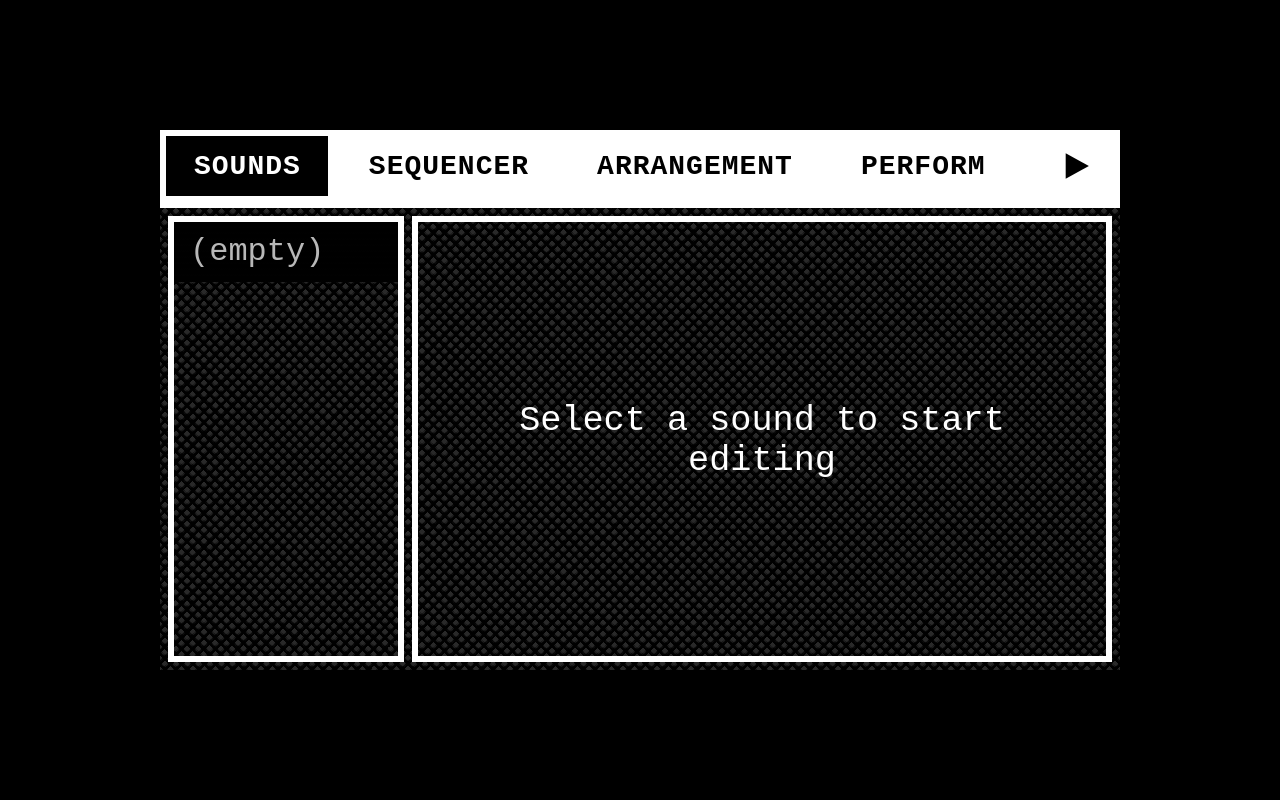
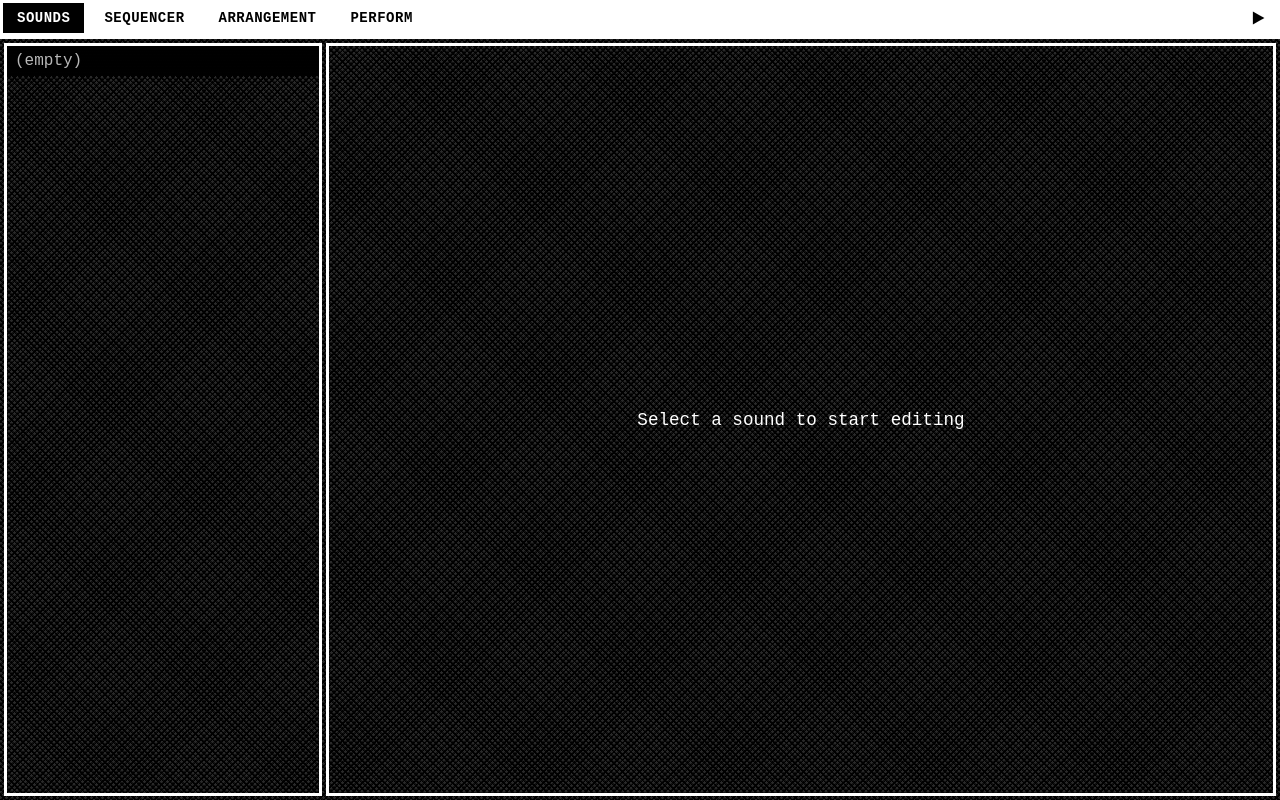
Before and after one commit to Zandman001/subcellos, a React (Vite) app in the folder rpsx/: page / in a window 1280 px wide. Built offline with nearby package versions, Linux system fonts and the light colour scheme; a web font is replaced by a local one.

Commit message:
mashallah

```diff
--- a/rpsx/src/Shell.tsx
+++ b/rpsx/src/Shell.tsx
@@ -285,23 +285,12 @@ export default function Shell() {
     const root = document.documentElement
     document.body.classList.add('ark-fixed')
     const apply = () => {
-      const { w: BASE_W, h: BASE_H } = basePresets[baseIdx]
-      root.style.setProperty('--ark-base-w', BASE_W + 'px')
-      root.style.setProperty('--ark-base-h', BASE_H + 'px')
-      const ww = window.innerWidth
-      const wh = window.innerHeight
-      const sx = ww / BASE_W
-      const sy = wh / BASE_H
-      const raw = Math.min(sx, sy)
-      // If we have room, snap to an integer for crisp pixels; otherwise allow fractional fit
-      const s = raw >= 1 ? Math.floor(raw) : Math.max(0.1, raw)
-      const usedW = BASE_W * s
-      const usedH = BASE_H * s
-      const left = Math.floor((ww - usedW) / 2)
-      const top = Math.floor((wh - usedH) / 2)
-      root.style.setProperty('--ark-scale', String(s))
-      root.style.setProperty('--ark-left', left + 'px')
-      root.style.setProperty('--ark-top', top + 'px')
+      // Fullscreen mode: just use viewport dimensions directly
+      root.style.setProperty('--ark-base-w', window.innerWidth + 'px')
+      root.style.setProperty('--ark-base-h', window.innerHeight + 'px')
+      root.style.setProperty('--ark-scale', '1')
+      root.style.setProperty('--ark-left', '0px')
+      root.style.setProperty('--ark-top', '0px')
     }
     apply()
     window.addEventListener('resize', apply)
--- a/rpsx/src/ark/ark-integrations.css
+++ b/rpsx/src/ark/ark-integrations.css
@@ -214,21 +214,20 @@ body.ark-mode .seq-step { border:1px solid #fff; background:#000; border-radius:
 body.ark-mode .seq-step.is-selected { background: rgba(255,255,255,0.12); border-width:2px; animation: ark-step-select var(--ark-speed-med) steps(2, end); }
 body.ark-mode .seq-step.is-active { background:#fff; color:#000; box-shadow:none; animation: ark-step-active-breath var(--ark-speed-slow) steps(2, end) infinite; }
 
-/* ===== Fixed 16:9 canvas scaling ===== */
+/* ===== Full Viewport Coverage ===== */
 body.ark-mode.ark-fixed .app {
-  width: var(--ark-base-w, 1280px);
-  height: var(--ark-base-h, 720px);
-  /* Auto scale (smooth) as fallback; JS can override --ark-scale to an integer for crispness */
-  --ark-scale-auto: min(calc(100vw / var(--ark-base-w, 1280px)), calc(100vh / var(--ark-base-h, 720px)));
-  transform: translate(var(--ark-left, 0px), var(--ark-top, 0px)) scale(var(--ark-scale, var(--ark-scale-auto)));
-  transform-origin: top left;
+  width: 100vw;
+  height: 100vh;
+  transform: none;
   overflow: hidden;
 }
 body.ark-mode .ark-fixed-frame {
   position: fixed;
   inset: 0;
-  background: #000; /* letterbox */
-  overflow: hidden; /* clamp any overshoot */
+  background: #000;
+  overflow: hidden;
+  width: 100vw;
+  height: 100vh;
 }
 /* Clamp page scroll to viewport at all times to prevent window growth */
 html, body { height: 100%; overflow: hidden; }
--- a/rpsx/src/styles/global.css
+++ b/rpsx/src/styles/global.css
@@ -28,7 +28,7 @@
   --ui-font-scale: 1.1;
 }
 
-html, body, #root { height: 100%; }
+html, body, #root { height: 100vh; width: 100vw; margin: 0; padding: 0; }
 
 body {
   margin: 0;
--- a/src-tauri/tauri.conf.json
+++ b/src-tauri/tauri.conf.json
@@ -16,7 +16,7 @@
         "width": 800,
         "height": 600,
         "resizable": true,
-        "fullscreen": false
+        "fullscreen": true
       }
     ],
     "security": {
```
Also changed, not shown: 1 other file (tests, documents, lock files or other folders).
